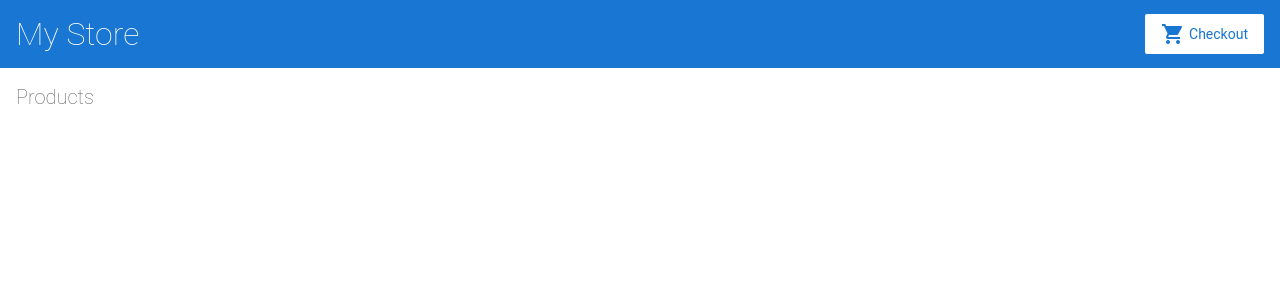
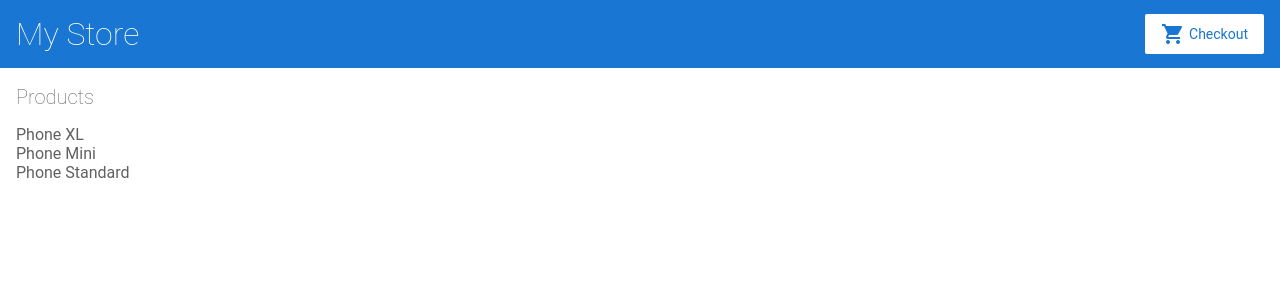
Before and after one commit to abdocher/angular-d4c7az, an Angular app: page / in a window 1280 px wide. Shown: the top 300 px of the page. Built offline with nearby package versions, Linux system fonts and the light colour scheme.

Commit message:
1 file modified

```diff
--- a/src/app/product-list/product-list.component.html
+++ b/src/app/product-list/product-list.component.html
@@ -2,6 +2,7 @@
 
 
 <div *ngFor="let product of products">
+  {{ product.name }}
 </div>
 <!--
 Copyright Google LLC. All Rights Reserved.
```
